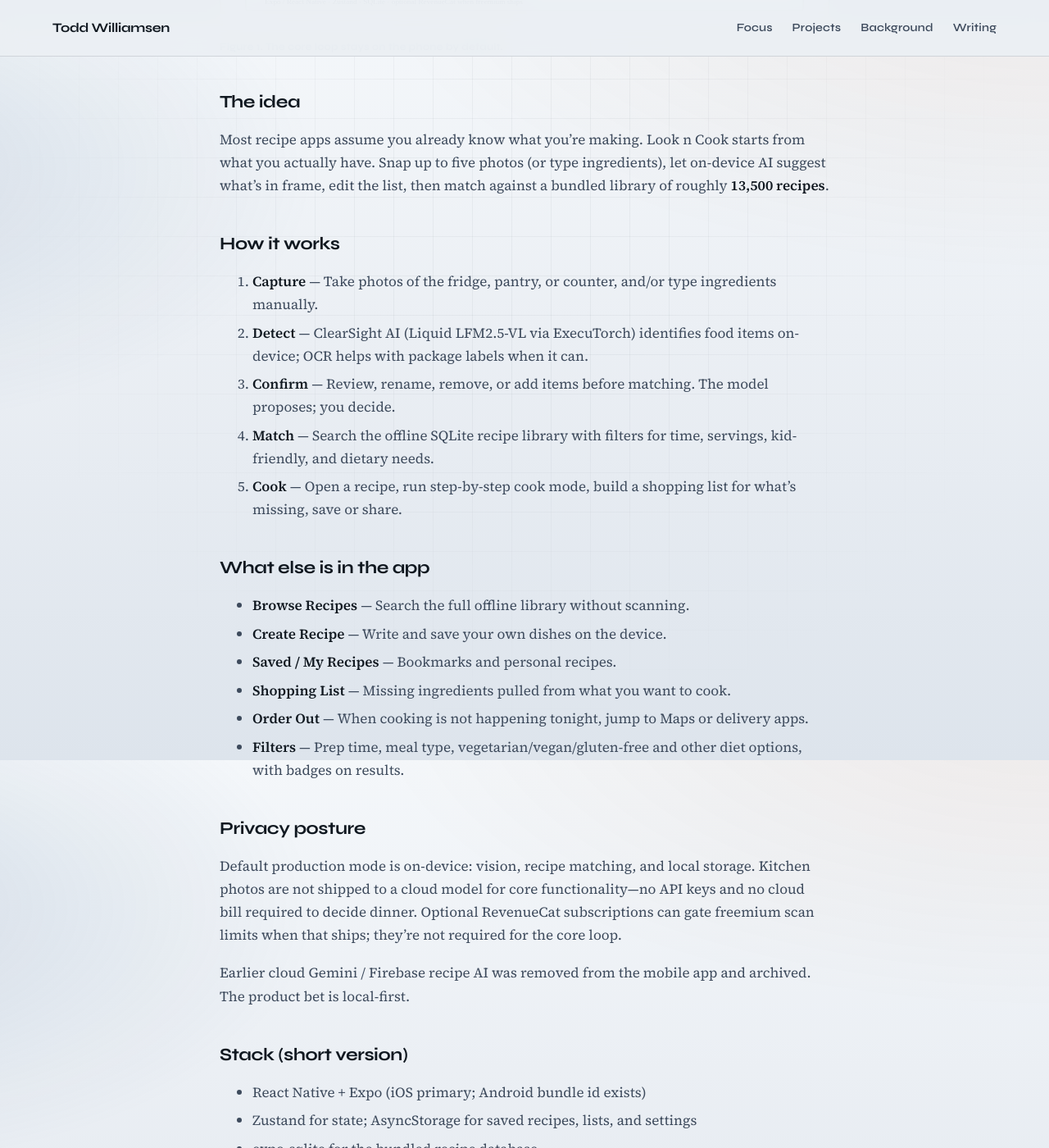
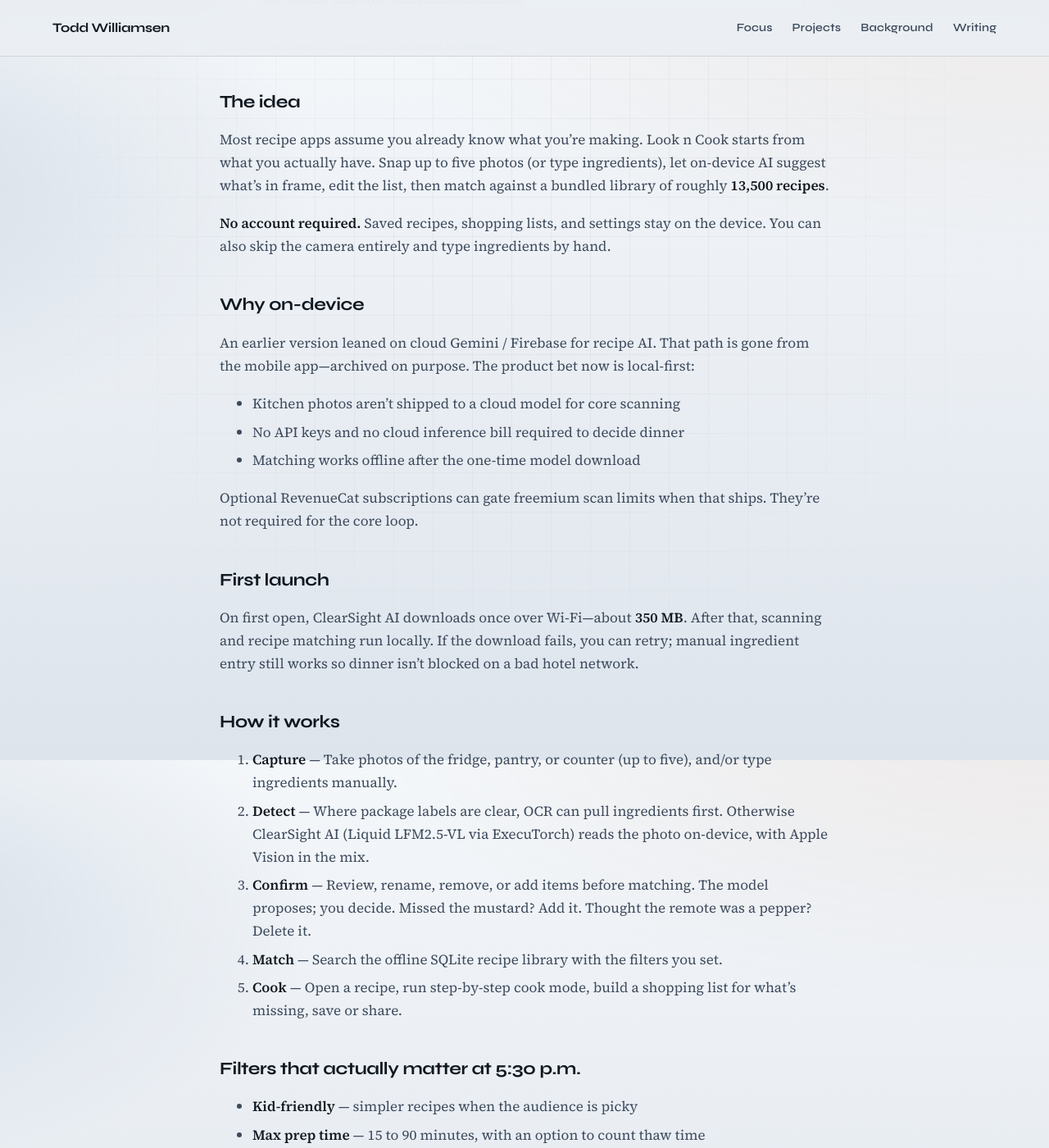
Before and after one commit to toddwilliamsen/toddwilliamsen.github.io, a Jekyll site: the page built from projects/look-n-cook/index.html, in a window 1280 px wide and 1400 px high, scrolled down 873 px. Shown: the whole window at 82% size. Built offline with Jekyll 4.4.1, drawn with Linux system fonts in a browser that asks for light colours; some of the changed text lies outside the part shown.

Commit message:
Publish fuller Look n Cook product details on the project page.
Adds on-device rationale, first-launch download, filters, matching behavior, and iOS-first platform honesty.

```diff
--- a/projects/index.html
+++ b/projects/index.html
@@ -66,7 +66,7 @@
           <a href="{{ '/projects/look-n-cook/' | relative_url }}">
             <span class="writing-topic">Mobile · Consumer</span>
             <h3 class="writing-title">Look n Cook</h3>
-            <p class="writing-blurb">Photograph what’s in the fridge, confirm ingredients with on-device ClearSight AI, and match ~13,500 recipes offline—privacy-first, not cloud security.</p>
+            <p class="writing-blurb">On-device cooking assistant—no account, offline after a one-time model download, iOS-first.</p>
             <span class="writing-arrow" aria-hidden="true">→</span>
           </a>
         </li>
--- a/projects/look-n-cook/index.html
+++ b/projects/look-n-cook/index.html
@@ -41,15 +41,53 @@
       what’s in frame, edit the list, then match against a bundled library of roughly
       <strong>13,500 recipes</strong>.
     </p>
+    <p>
+      <strong>No account required.</strong> Saved recipes, shopping lists, and settings stay on the device.
+      You can also skip the camera entirely and type ingredients by hand.
+    </p>
+
+    <h2>Why on-device</h2>
+    <p>
+      An earlier version leaned on cloud Gemini / Firebase for recipe AI. That path is gone from the
+      mobile app—archived on purpose. The product bet now is local-first:
+    </p>
+    <ul>
+      <li>Kitchen photos aren’t shipped to a cloud model for core scanning</li>
+      <li>No API keys and no cloud inference bill required to decide dinner</li>
+      <li>Matching works offline after the one-time model download</li>
+    </ul>
+    <p>
+      Optional RevenueCat subscriptions can gate freemium scan limits when that ships.
+      They’re not required for the core loop.
+    </p>
+
+    <h2>First launch</h2>
+    <p>
+      On first open, ClearSight AI downloads once over Wi‑Fi—about <strong>350 MB</strong>.
+      After that, scanning and recipe matching run locally. If the download fails, you can retry;
+      manual ingredient entry still works so dinner isn’t blocked on a bad hotel network.
+    </p>
 
     <h2>How it works</h2>
     <ol>
-      <li><strong>Capture</strong> — Take photos of the fridge, pantry, or counter, and/or type ingredients manually.</li>
-      <li><strong>Detect</strong> — ClearSight AI (Liquid LFM2.5-VL via ExecuTorch) identifies food items on-device; OCR helps with package labels when it can.</li>
-      <li><strong>Confirm</strong> — Review, rename, remove, or add items before matching. The model proposes; you decide.</li>
-      <li><strong>Match</strong> — Search the offline SQLite recipe library with filters for time, servings, kid-friendly, and dietary needs.</li>
+      <li><strong>Capture</strong> — Take photos of the fridge, pantry, or counter (up to five), and/or type ingredients manually.</li>
+      <li><strong>Detect</strong> — Where package labels are clear, OCR can pull ingredients first. Otherwise ClearSight AI (Liquid LFM2.5-VL via ExecuTorch) reads the photo on-device, with Apple Vision in the mix.</li>
+      <li><strong>Confirm</strong> — Review, rename, remove, or add items before matching. The model proposes; you decide. Missed the mustard? Add it. Thought the remote was a pepper? Delete it.</li>
+      <li><strong>Match</strong> — Search the offline SQLite recipe library with the filters you set.</li>
       <li><strong>Cook</strong> — Open a recipe, run step-by-step cook mode, build a shopping list for what’s missing, save or share.</li>
     </ol>
+
+    <h2>Filters that actually matter at 5:30 p.m.</h2>
+    <ul>
+      <li><strong>Kid-friendly</strong> — simpler recipes when the audience is picky</li>
+      <li><strong>Max prep time</strong> — 15 to 90 minutes, with an option to count thaw time</li>
+      <li><strong>Servings</strong> — default 4, adjustable</li>
+      <li><strong>Meal type</strong> — main, side, dessert, snack, breakfast</li>
+      <li><strong>Diet &amp; lifestyle</strong> — vegetarian, vegan, gluten-free, dairy-free, nut-free, keto, low carb, diabetes-friendly, paleo, low sodium, heart healthy</li>
+    </ul>
+    <p>
+      Matching recipes show diet badges on results and recipe detail. Filter choices persist on the device.
+    </p>
 
     <h2>What else is in the app</h2>
     <ul>
@@ -58,26 +96,21 @@
       <li><strong>Saved / My Recipes</strong> — Bookmarks and personal recipes.</li>
       <li><strong>Shopping List</strong> — Missing ingredients pulled from what you want to cook.</li>
       <li><strong>Order Out</strong> — When cooking is not happening tonight, jump to Maps or delivery apps.</li>
-      <li><strong>Filters</strong> — Prep time, meal type, vegetarian/vegan/gluten-free and other diet options, with badges on results.</li>
+      <li><strong>Wild-game recipes</strong> — Curated Look n Cook dishes alongside the main library (venison and friends aren’t an afterthought).</li>
     </ul>
 
-    <h2>Privacy posture</h2>
+    <h2>Platform honesty</h2>
     <p>
-      Default production mode is on-device: vision, recipe matching, and local storage.
-      Kitchen photos are not shipped to a cloud model for core functionality—no API keys and
-      no cloud bill required to decide dinner. Optional RevenueCat subscriptions can gate
-      freemium scan limits when that ships; they’re not required for the core loop.
-    </p>
-    <p>
-      Earlier cloud Gemini / Firebase recipe AI was removed from the mobile app and archived.
-      The product bet is local-first.
+      <strong>iOS is primary</strong> (deployment target 17.0 for the on-device vision stack).
+      An Android package exists, but ClearSight AI is not fully implemented there yet—
+      so v1 focus is iPhone. That’s intentional scope, not a vague “coming soon” shrug.
     </p>
 
     <h2>Stack (short version)</h2>
     <ul>
-      <li>React Native + Expo (iOS primary; Android bundle id exists)</li>
+      <li>React Native + Expo (Router, camera, SQLite, sharing/print)</li>
       <li>Zustand for state; AsyncStorage for saved recipes, lists, and settings</li>
-      <li>expo-sqlite for the bundled recipe database</li>
+      <li>Bundled SQLite recipe database (~13,500 recipes)</li>
       <li>ClearSight AI + Apple Vision for ingredient detection</li>
       <li>EAS / TestFlight for distribution</li>
     </ul>
@@ -92,9 +125,13 @@
 
     <h2>Status</h2>
     <p>
-      Actively developed toward TestFlight / App Store release. It sits under
-      <a href="{{ '/projects/#other' | relative_url }}">Other projects</a> so it doesn’t get
-      mistaken for cloud security work—because it isn’t.
+      Actively developed toward TestFlight / App Store release. Screenshots will show up here
+      when a production-style build is ready to photograph. Until then, this page is the product story
+      without pretending there’s a store listing yet.
+    </p>
+    <p>
+      It sits under <a href="{{ '/projects/#other' | relative_url }}">Other projects</a> so it
+      doesn’t get mistaken for cloud security work—because it isn’t.
     </p>
 
     <p>
```
